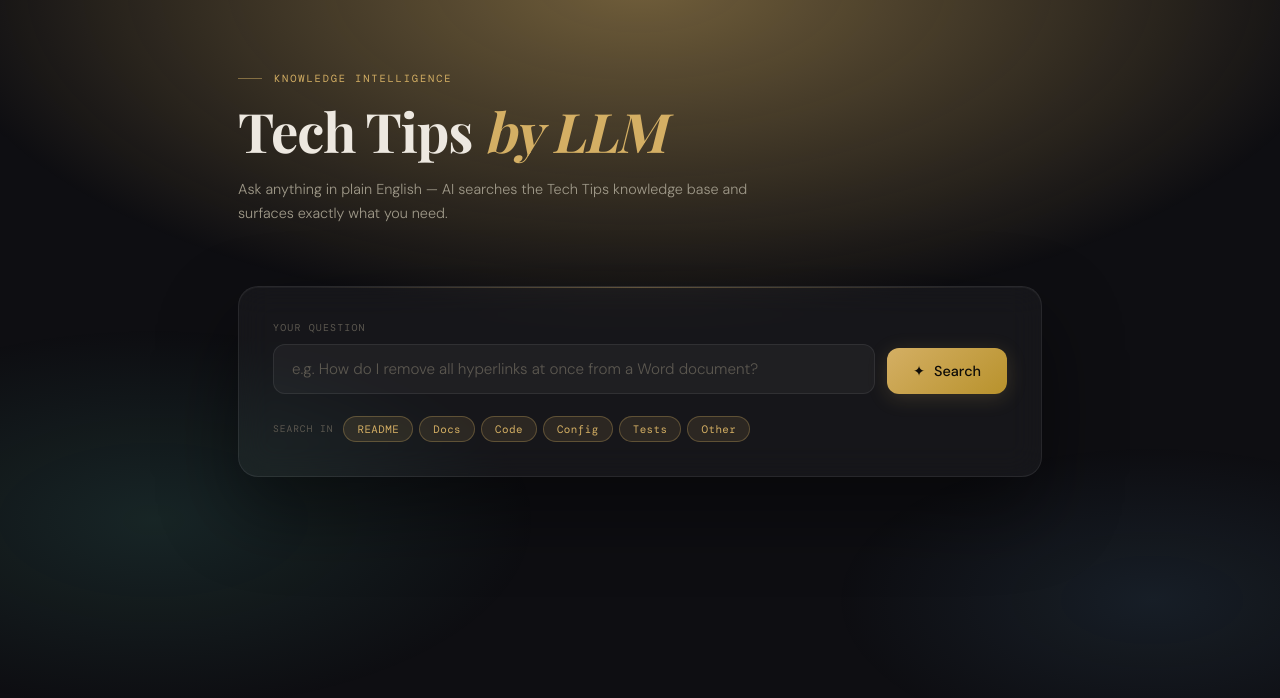
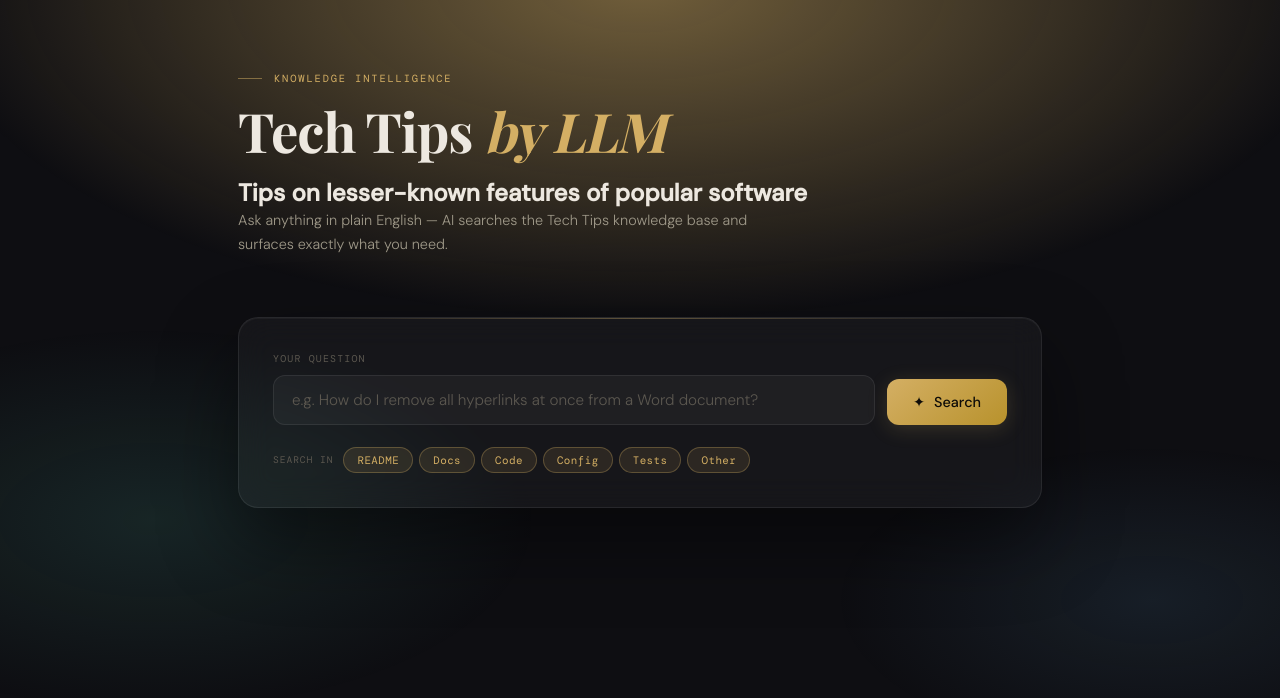
Before and after one commit to techbyllm/techtips1, a website: page index.html in a window 1280 px wide. Drawn offline with nearby package versions, Linux system fonts and the light colour scheme; a web font is replaced by a local one.

Commit message:
Update index.html

```diff
--- a/index.html
+++ b/index.html
@@ -165,6 +165,7 @@ input[type=text]::placeholder{color:var(--text3)}
   <header>
     <div class="eyebrow">Knowledge Intelligence</div>
     <h1>Tech Tips <em>by LLM</em></h1>
+    <h2>Tips on lesser-known features of popular software</h2>
     <p class="tagline">Ask anything in plain English — AI searches the Tech Tips knowledge base and surfaces exactly what you need.</p>
   </header>
 
```
